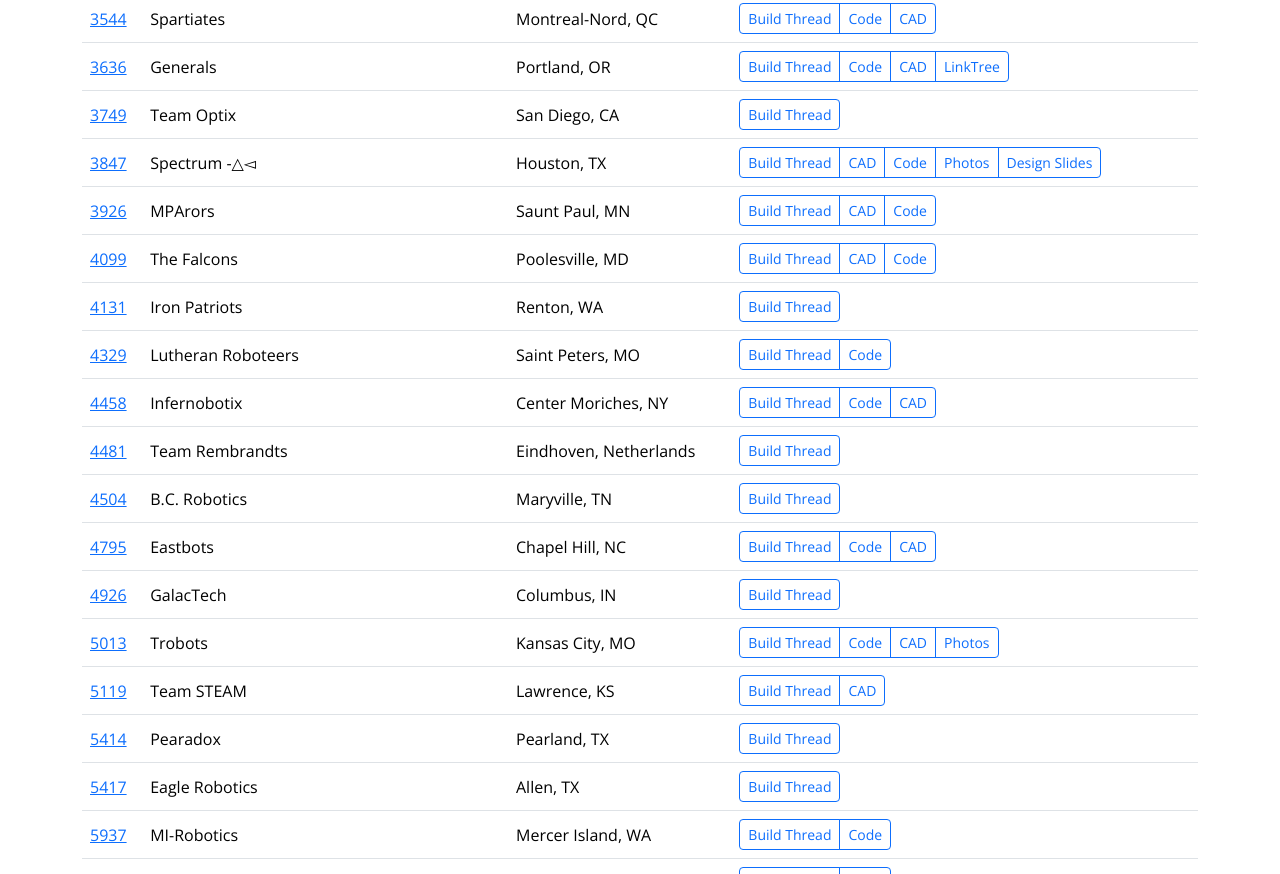
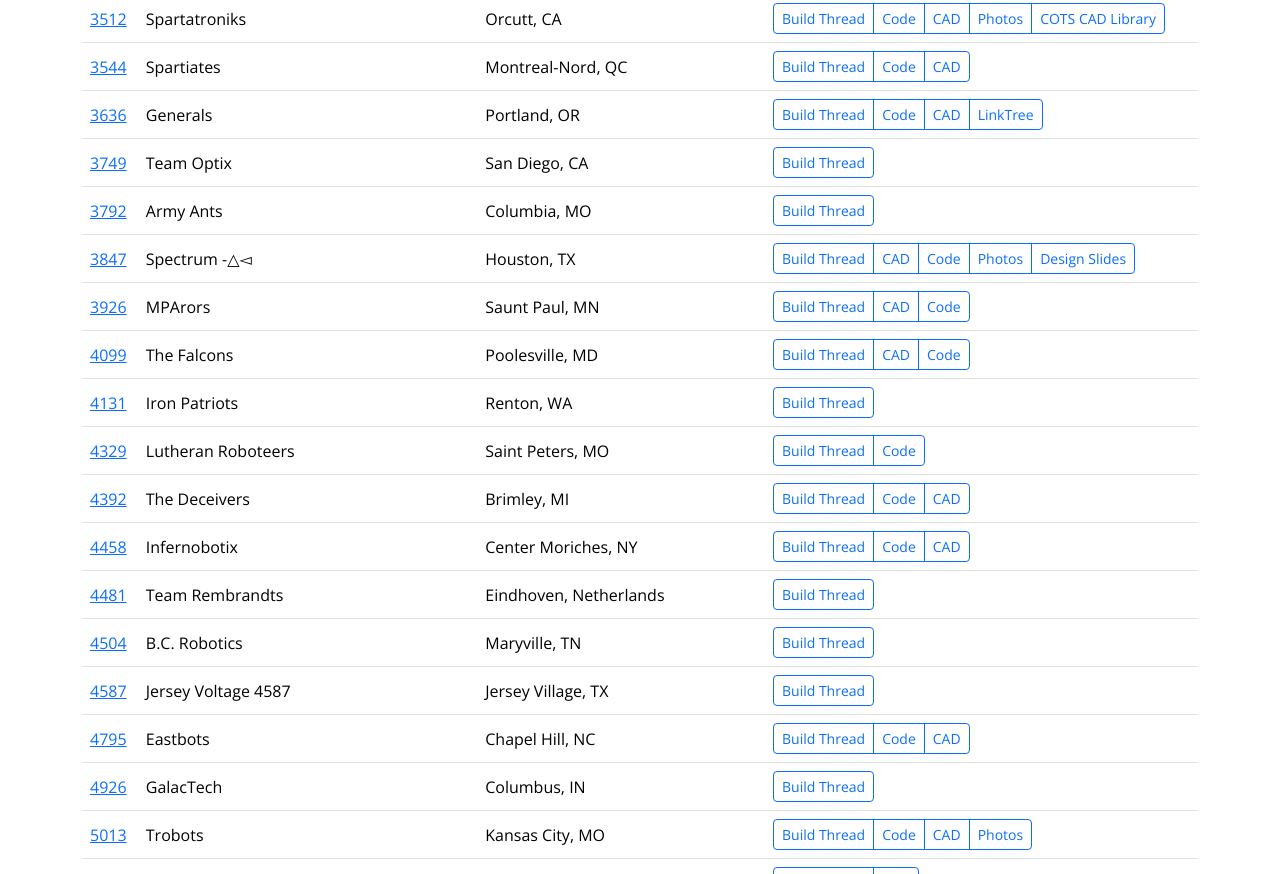
Before and after one commit to theopenalliance/theopenalliance.github.io, a Gatsby site: page /teams/2023 in a window 1280 px wide. Shown: the part 2527-3401 px from the top of the page. Built offline with nearby package versions, Linux system fonts and the light colour scheme; Gatsby itself is replaced by a stand-in of ours.

Commit message:
Add teams

```diff
--- a/src/pages/teams/2023.tsx
+++ b/src/pages/teams/2023.tsx
@@ -271,6 +271,19 @@
     ],
   },
   {
+    number: 1018,
+    name: "Pike RoboDevils",
+    location: "Indianapolis, IN",
+    media: [
+      CD(
+        "https://www.chiefdelphi.com/t/frc-1018-pike-robodevils-2023-open-alliance-build-thread/423504"
+      ),
+      CAD(
+        "https://cad.onshape.com/documents/022fd7a0bb2eb2e4268d0e52/w/0c8c2de336933debc8e4451a/e/60f16f0e0a35e818cebb159a?renderMode=0&uiState=63cf6abf63f4196283759e85"
+      ),
+    ],
+  },
+  {
     number: 1418,
     name: "Vae Victis",
     location: "Falls Church, VA",
@@ -521,6 +534,16 @@
     ],
   },
   {
+    number: 3792,
+    name: "Army Ants",
+    location: "Columbia, MO",
+    media: [
+      CD(
+        "https://www.chiefdelphi.com/t/team-3792-the-army-ants-build-thread/423357"
+      ),
+    ],
+  },
+  {
     number: 3926,
     name: "MPArors",
     location: "Saunt Paul, MN",
@@ -568,6 +591,20 @@
     ],
   },
   {
+    number: 4392,
+    name: "The Deceivers",
+    location: "Brimley, MI",
+    media: [
+      CD(
+        "https://www.chiefdelphi.com/t/4392-the-deceivers-2023-open-alliance-build-thread/419180"
+      ),
+      Code("https://github.com/FRC4392"),
+      CAD(
+        "https://cad.onshape.com/documents/275a73987156633b267c9da5/w/8fe217cac21309c4508877b5/e/c6038dc63bc6f95a12e3ae6d"
+      ),
+    ],
+  },
+  {
     number: 4458,
     name: "Infernobotix",
     location: "Center Moriches, NY",
@@ -588,6 +625,16 @@
     media: [
       CD(
         "https://www.chiefdelphi.com/t/4504-bc-robotics-2023-open-alliance-build-thread/419487"
+      ),
+    ],
+  },
+  {
+    number: 4587,
+    name: "Jersey Voltage 4587",
+    location: "Jersey Village, TX",
+    media: [
+      CD(
+        "https://www.chiefdelphi.com/t/jersey-voltage-4587-build-thread-2022-2023/420389"
       ),
     ],
   },
@@ -664,6 +711,16 @@
     ],
   },
   {
+    number: 5553,
+    name: "Robo'Lyon",
+    location: "Neuville-sur-Saône, Rhône, France",
+    media: [
+      CD(
+        "https://www.chiefdelphi.com/t/frc-5553-robolyon-2023-build-thread/420918"
+      ),
+    ],
+  },
+  {
     number: 5937,
     name: "MI-Robotics",
     location: "Mercer Island, WA",
@@ -714,6 +771,16 @@
     media: [
       CD("https://www.chiefdelphi.com/t/x-sharc-6838-build-blog-2023/420915"),
       Code("https://github.com/X-SHARC"),
+    ],
+  },
+  {
+    number: 6925,
+    name: "W.A.Robotics",
+    location: "College Park, GA",
+    media: [
+      CD(
+        "https://www.chiefdelphi.com/t/6925-w-a-robotics-open-alliance-build-thread-2023/419347"
+      ),
     ],
   },
   {
```
